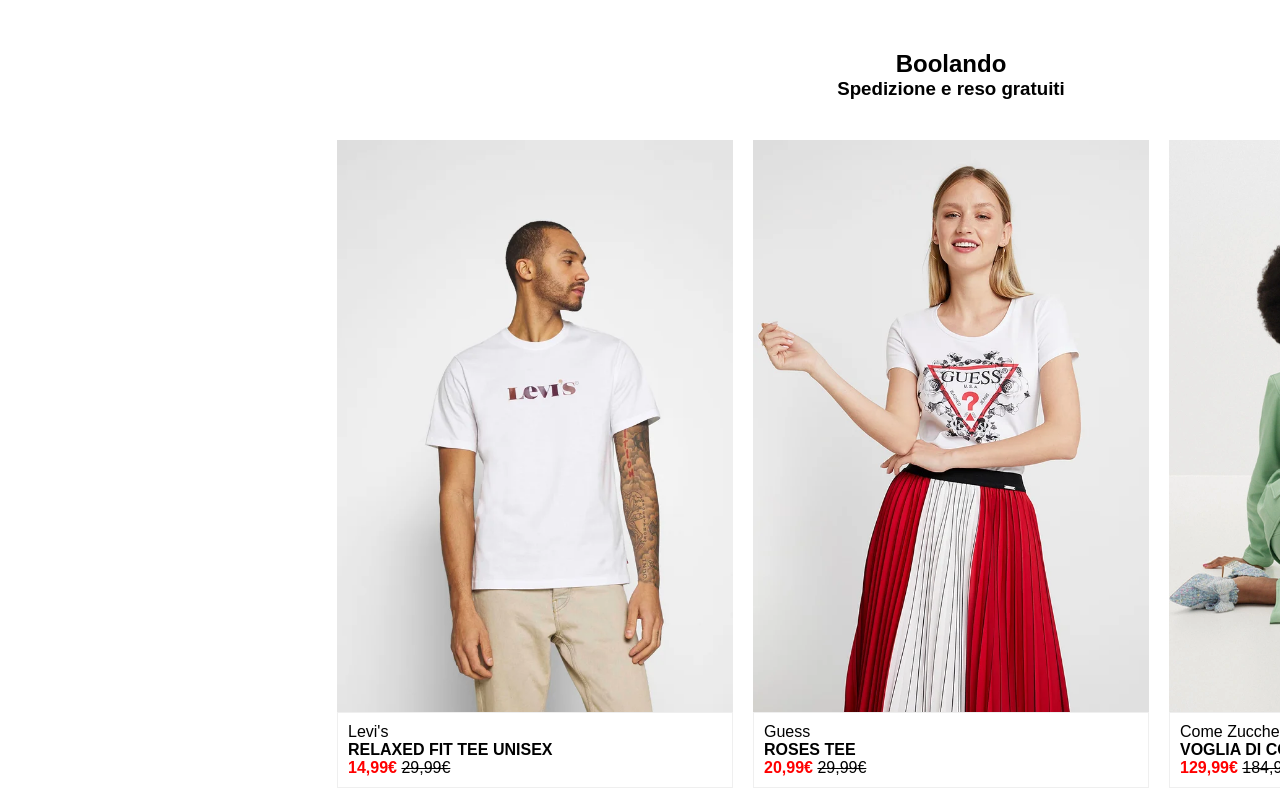
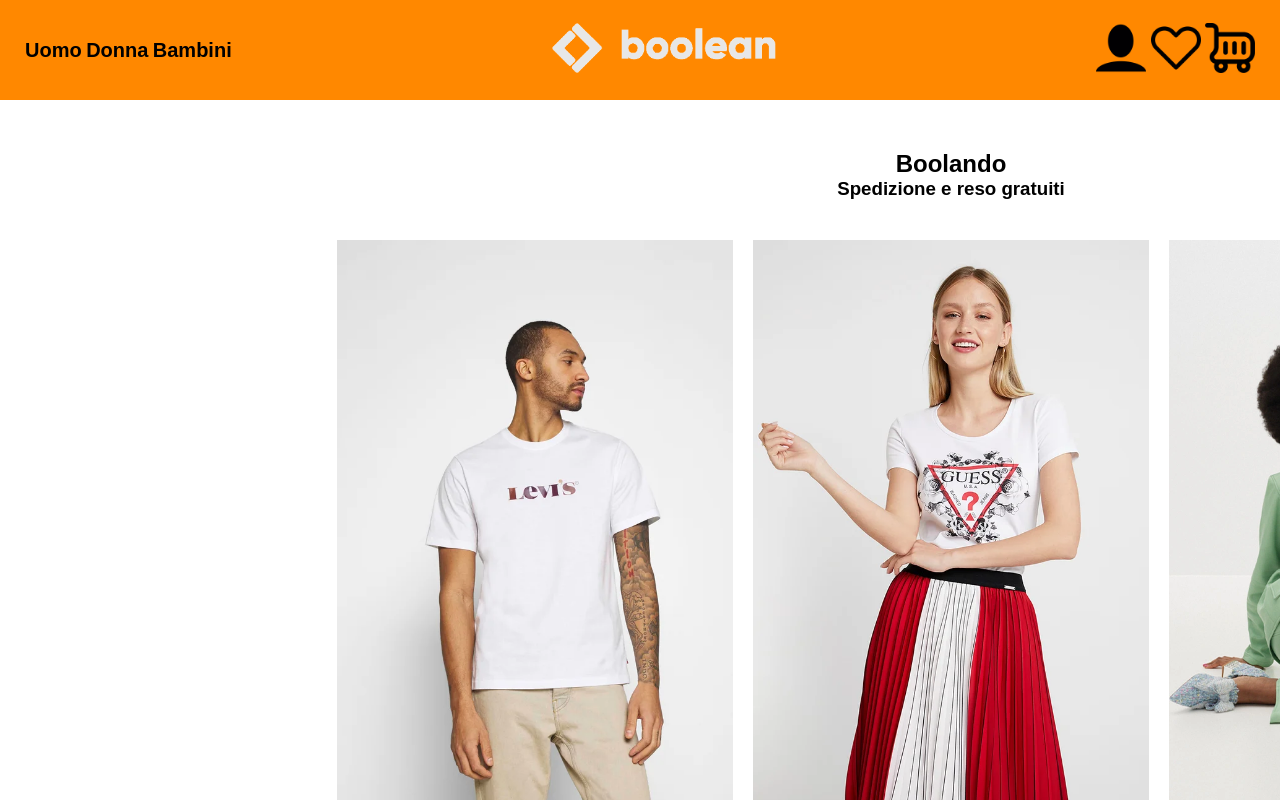
Before and after one commit to gabrielgrillo/html-css-boolando, a plain HTML site: page index.html in a window 1280 px wide. Shown: the top 800 px of the page. Drawn offline with Linux system fonts and the light colour scheme.

Commit message:
add header footer

```diff
--- a/css/style.css
+++ b/css/style.css
@@ -3,6 +3,29 @@
     padding: 0;
     box-sizing: border-box;
     font-family: sans-serif;
+}
+
+.h-container {
+    height: 100px;
+    background-color: rgb(255, 136, 0);
+}
+
+.h-row {
+    display: flex;
+    justify-content: space-between;
+    align-items: center;
+    margin: 0 auto;
+    height: 100px;
+    width: 1230px;
+}
+
+.h-col span {
+    font-size: 20px;
+    font-weight: bold;
+}
+
+.h-row img {
+    height: 50px;
 }
 
 main {
@@ -56,3 +79,12 @@ main {
 .ex-price {
     text-decoration: line-through;
 }
+
+.f-container {
+    height: 100px;
+    background-color: rgb(0, 0, 0);
+}
+
+.f-row {}
+
+.f-col {}
--- a/index.html
+++ b/index.html
@@ -9,6 +9,27 @@
 </head>
 
 <body>
+
+    <header>
+        <div class="h-container">
+            <div class="h-row">
+                <div class="h-col">
+                    <span>Uomo</span>
+                    <span>Donna</span>
+                    <span>Bambini</span>
+                </div>
+                <div class="h-col">
+                    <img src="./img/boolean-logo.png" alt="">
+                </div>
+                <div class="h-col">
+                    <img src="./img/profilo.png" alt="">
+                    <img src="./img/cuore.png" alt="">
+                    <img src="./img/carrello.png" alt="">
+                </div>
+            </div>
+
+        </div>
+    </header>
 
     <main>
 
@@ -80,6 +101,17 @@
         </section>
     </main>
 
+    <footer>
+        <div class="f-container">
+            <div class="f-row">
+                <div class="f-col">
+
+                </div>
+
+            </div>
+        </div>
+    </footer>
+
 </body>
 
 </html>
```
Also changed, not shown: img/carrello.png (added), img/cuore.png (added), img/profilo.png (added).
